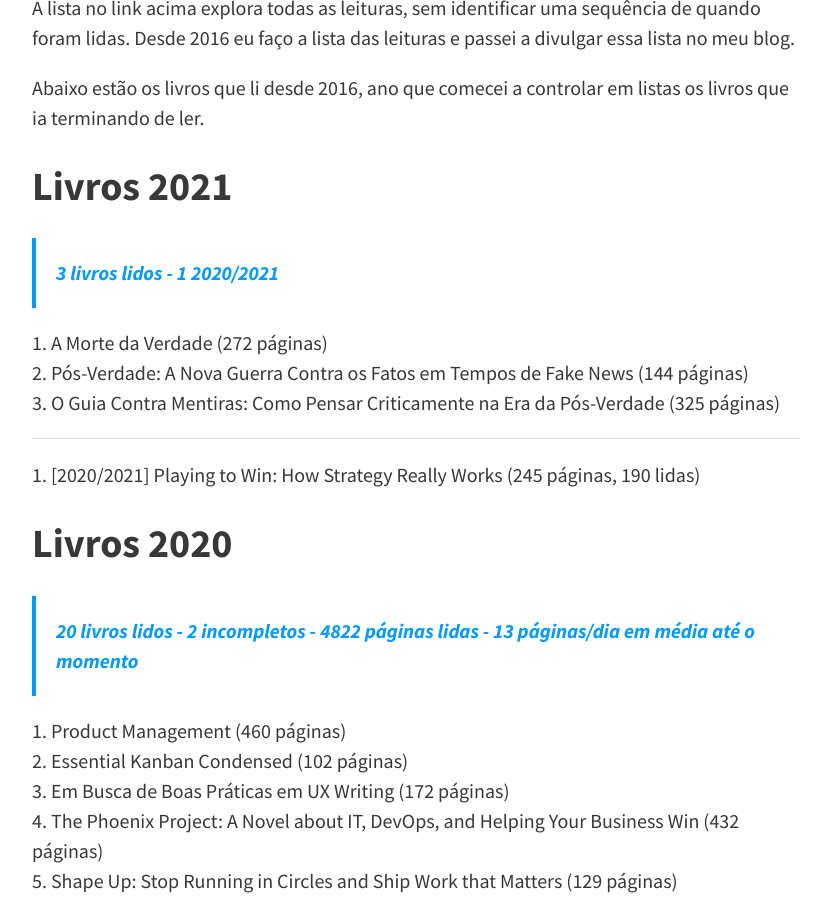
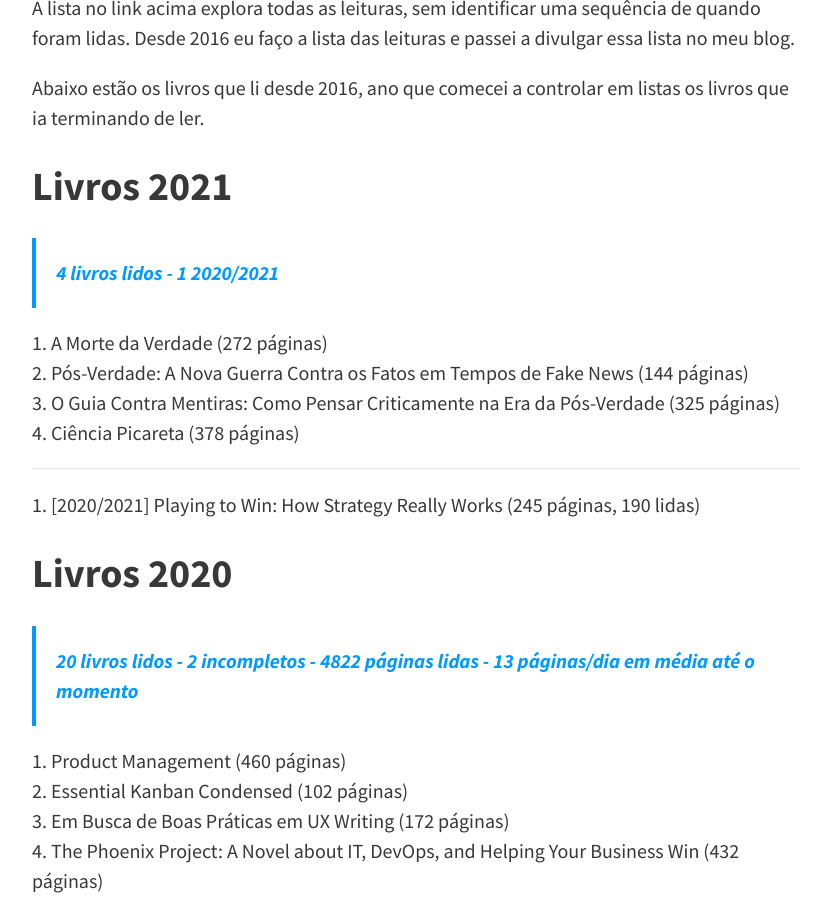
Before and after one commit to felipecbarbosa/felipecbarbosa.github.io, a Jekyll site: the page built from leituras.md, in a window 1280 px wide and 900 px high, scrolled down 852 px. Shown: the whole window, without its empty margins (224-1055 px from the left). Built offline with Jekyll 4.4.1, drawn with Linux system fonts in a browser that asks for light colours; nearby versions of some CDN libraries; comment, search, counter and statistics services are not loaded.

Commit message:
Added new book

```diff
--- a/leituras.md
+++ b/leituras.md
@@ -22,11 +22,12 @@ A lista no link acima explora todas as leituras, sem identificar uma sequência
 Abaixo estão os livros que li desde 2016, ano que comecei a controlar em listas os livros que ia terminando de ler.
 
 ## Livros 2021 {#livros-2021}
-> 3 livros lidos - 1 2020/2021
+> 4 livros lidos - 1 2020/2021
 
 1. A Morte da Verdade (272 páginas)
 2. Pós-Verdade: A Nova Guerra Contra os Fatos em Tempos de Fake News (144 páginas)
 3. O Guia Contra Mentiras: Como Pensar Criticamente na Era da Pós-Verdade (325 páginas)
+4. Ciência Picareta (378 páginas)
 
 ---
 
```
